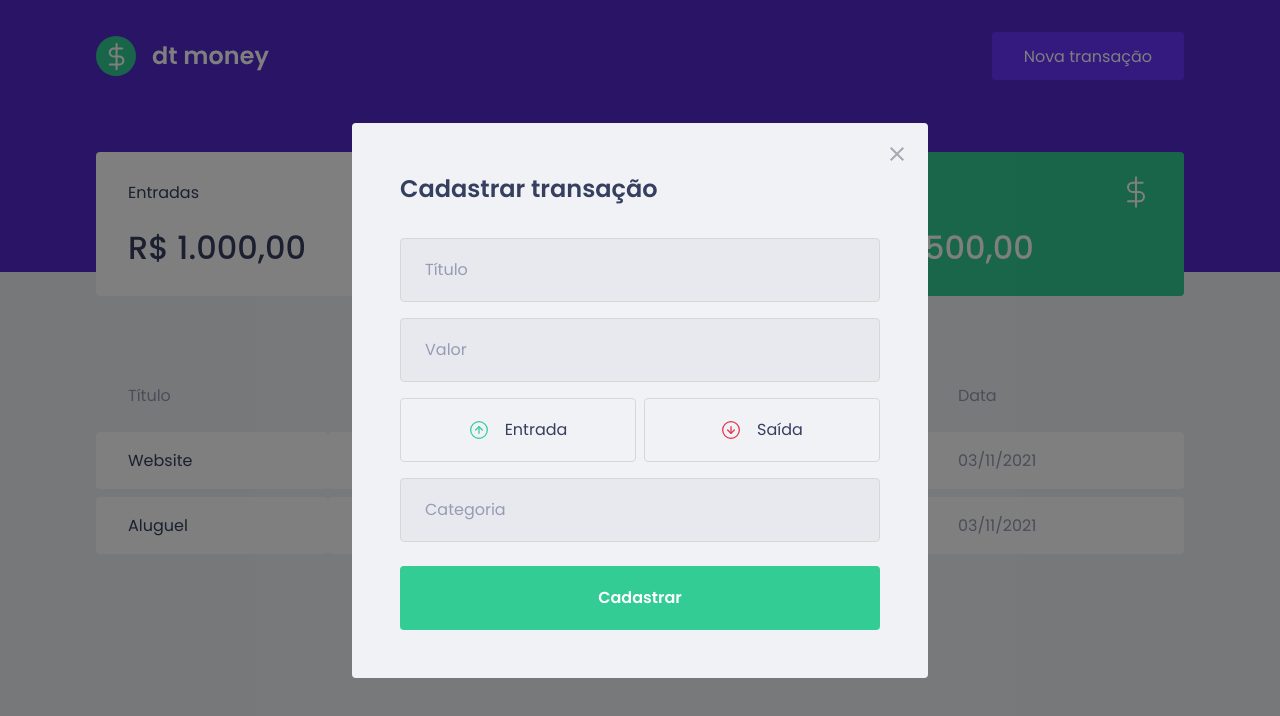
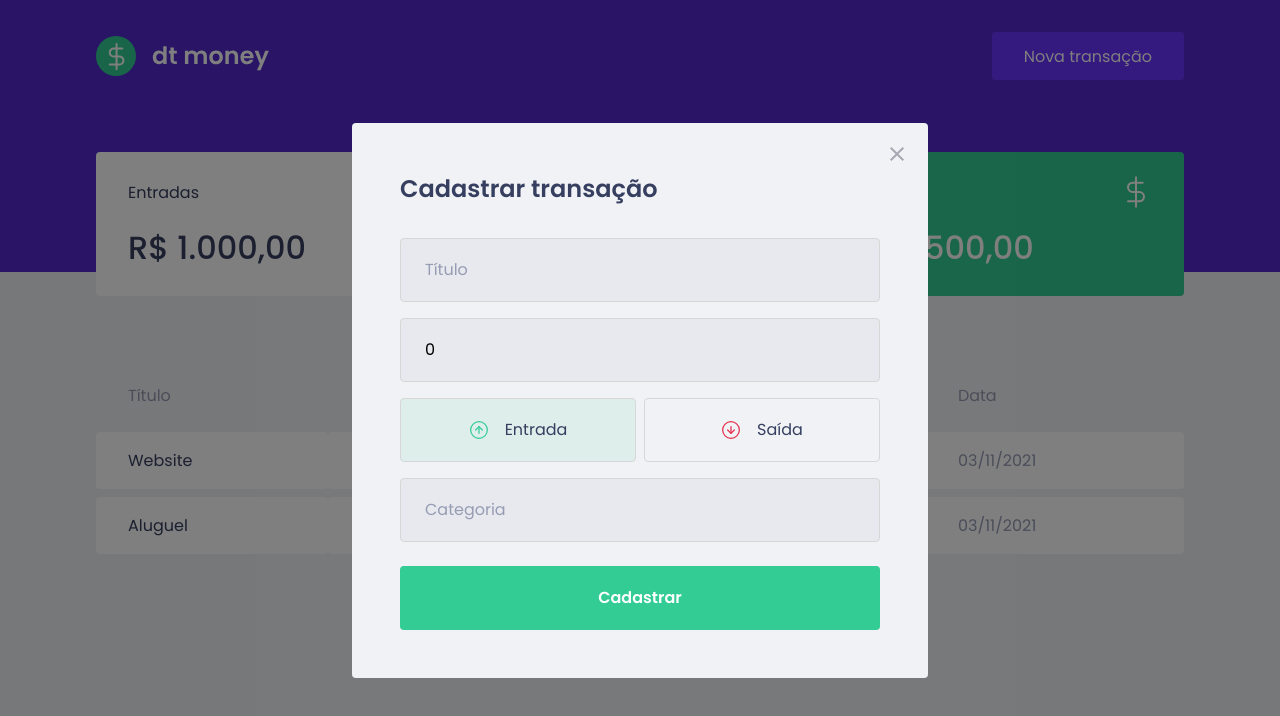
Before and after one commit to wfilho91/dtmoney-ignite, a React (Create React App) app: page / in a window 1280 px wide. Both pictures are taken after a click on the button "Nova transação". Shown: the top 716 px of the page. Built offline with nearby package versions, Linux system fonts and the light colour scheme; no server answers; what miragejs would draw is missing.

Commit message:
Finish component NewTransactionModal

```diff
--- a/src/components/NewTransactionModal/index.tsx
+++ b/src/components/NewTransactionModal/index.tsx
@@ -1,8 +1,11 @@
 import Modal from 'react-modal'
-import { Container,TransactionTypeContainer} from './styles'
+import { Container, RadioBox, TransactionTypeContainer } from './styles'
 import closeImg from 'assets/close.svg'
 import incomeImg from 'assets/income.svg'
 import outcomeImg from 'assets/outcome.svg'
+import { FormEvent, useState } from 'react'
+import { title } from 'process'
+import { api } from 'services/api'
 
 interface NewTransactionModalProps {
   isOpen: boolean
@@ -10,6 +13,26 @@ interface NewTransactionModalProps {
 }
 
 export function NewTransactionModal(props: NewTransactionModalProps) {
+
+  const [type, setType] = useState('deposit')
+  const [title,setTitle] = useState('')
+  const [value,setValue] = useState(0)
+  const [category,setCategory] = useState('')
+
+
+
+  function handleCreateNewTransaction(event : FormEvent){
+     event.preventDefault()
+
+     const data = {
+       title,
+       value,
+       category,
+       type
+     }
+    api.post('/api/transactions',data)
+  }
+
   return (
     <Modal
       isOpen={props.isOpen}
@@ -17,30 +40,65 @@ export function NewTransactionModal(props: NewTransactionModalProps) {
       overlayClassName="react-modal-overlay"
       className="react-modal-content"
     >
-      <button type="button"
+      <button
+        type="button"
         onClick={props.onRequestClose}
         className="react-modal-close"
       >
         <img src={closeImg} alt="Fechar modal" />
       </button>
-      <Container>
+
+      <Container onSubmit={handleCreateNewTransaction}>
+
         <h2>Cadastrar transação</h2>
-        <input type="text"  placeholder="Título"/>
-        <input type="number" placeholder="Valor" />
+
+        <input
+        type="text"
+        placeholder="Título"
+        value={title}
+        onChange={(event) => setTitle(event.target.value)}
+        />
+
+        <input
+        type="number"
+        placeholder="Valor"
+        value = {value}
+        onChange = {(event) => setValue(Number(event.target.value))}
+        />
+
         <TransactionTypeContainer>
-            <button type="button">
+
+          <RadioBox
+          type="button"
+          onClick={() => setType('deposit')}
+          isActive = {type === 'deposit'}
+          activeColor = 'green'
+          >
             <img src={incomeImg} alt="Entrada" />
             <span>Entrada</span>
-            </button>
-            <button type="button">
+          </RadioBox>
+
+          <RadioBox
+          type="button"
+          onClick={() => setType('withdraw')}
+          isActive = {type === 'withdraw'}
+          activeColor = 'red'
+          >
             <img src={outcomeImg} alt="Saída" />
             <span>Saída</span>
-            </button>
+          </RadioBox>
+
         </TransactionTypeContainer>
-        <input type="text" placeholder="Categoria" />
+
+        <input
+        type="text"
+        placeholder="Categoria"
+        value = {category}
+        onChange = {(event) => setCategory(event.target.value)}
+        />
         <button type="submit">Cadastrar</button>
+
       </Container>
-
     </Modal>
   )
 }
--- a/src/components/NewTransactionModal/styles.ts
+++ b/src/components/NewTransactionModal/styles.ts
@@ -1,5 +1,5 @@
 import styled from 'styled-components'
-import { darken } from 'polished'
+import { darken, transparentize } from 'polished'
 
 export const Container = styled.form`
   h2 {
@@ -51,13 +51,27 @@ export const TransactionTypeContainer = styled.div`
   display: grid;
   grid-template-columns: repeat(2, 1fr);
   gap: 0.5rem;
+`
 
-  button {
+interface RadioBoxProps {
+  isActive: boolean
+  activeColor: 'green' | 'red'
+}
+
+const colors = {
+  green: '#33CC95',
+  red: '#E52e54'
+}
+
+export const RadioBox = styled.button<RadioBoxProps>`
   height: 4rem;
   border: 1px solid #d7d7d7;
   border-radius: 0.25rem;
 
-    background: transparent;
+  background: ${(props) =>
+    props.isActive
+      ? transparentize(0.9, colors[props.activeColor])
+      : 'transparent'};
 
   display: flex;
   align-items: center;
@@ -79,5 +93,4 @@ export const TransactionTypeContainer = styled.div`
     font-size: 1rem;
     color: var(--text-title);
   }
-  }
 `
--- a/src/index.tsx
+++ b/src/index.tsx
@@ -1,23 +1,24 @@
-import { createServer } from 'miragejs'
+import { createServer,Model } from 'miragejs'
 import React from 'react'
 import ReactDOM from 'react-dom'
 import { App } from './App'
 
 createServer({
+
+  models : {
+    transaction : Model
+  },
   routes() {
     this.namespace = 'api'
 
     this.get('/transactions', () => {
-      return [
-        {
-          id: 1,
-          title: 'Transaction 1',
-          amount: 400,
-          type: 'deposit',
-          category: 'food',
-          createdAt: new Date()
-        }
-      ]
+      return this.schema.all('transaction')
+    })
+
+    this.post('/transactions', (schema, request) => {
+      const data = JSON.parse(request.requestBody)
+
+      return schema.create('transaction', data)
     })
   }
 })
```
Lines whose indentation alone changed are shown as unchanged.
